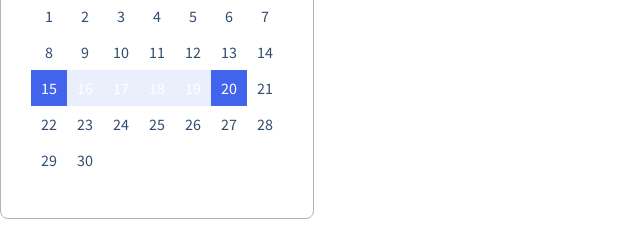
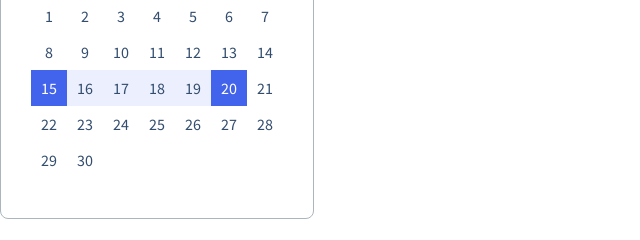
Before and after one commit to js-tasks-ru/htmlcss-20220919_anna881, a website: page 05-lection3/03-calendar/index.html in a window 1280 px wide. Shown: the part 122-362 px from the top of the page, 0-640 px from the left. Drawn offline with Linux system fonts and the light colour scheme.

Commit message:
Fix rgba

```diff
--- a/05-lection3/03-calendar/calendar.css
+++ b/05-lection3/03-calendar/calendar.css
@@ -73,7 +73,5 @@
 }
 
 .calendar__day_middle {
-    color: white;
-    background: #A0B1F5;
-    opacity: 0.2;
+    background: rgba(160, 177, 245, 0.2);
 }
```
